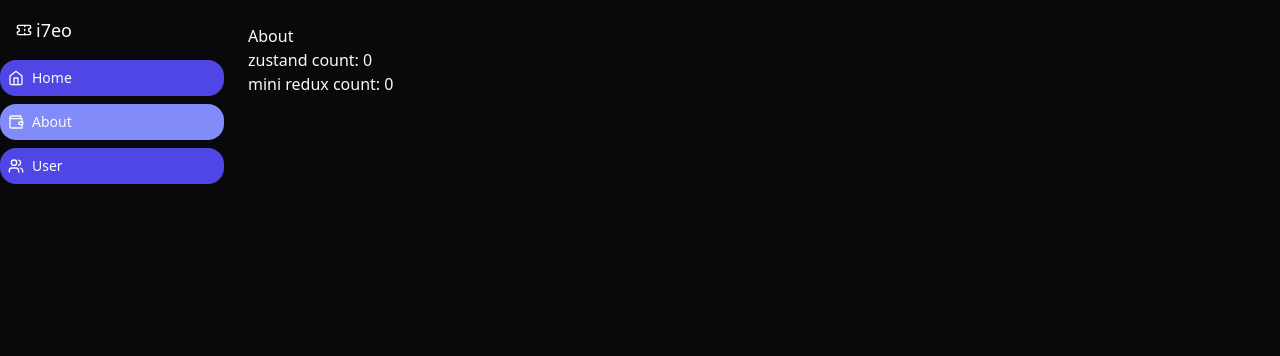
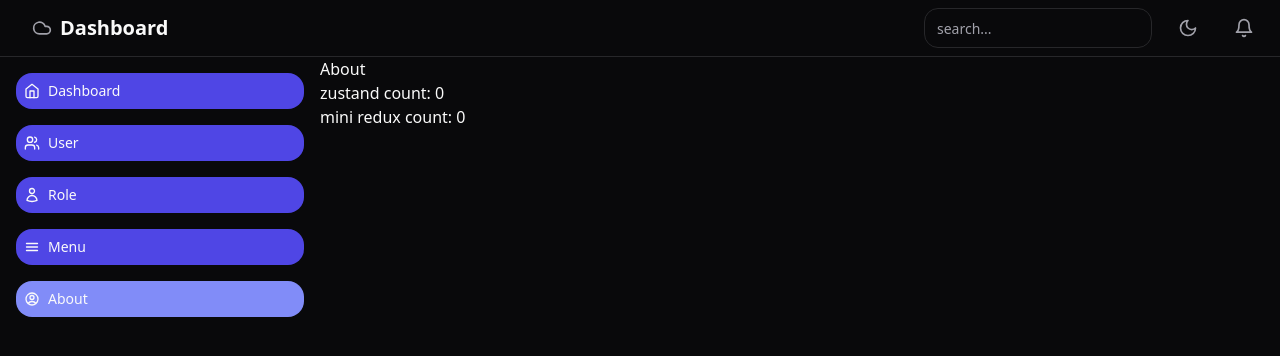
Before and after one commit to i7eo/nest-zero-to-hero-frontend, a React (Vite) app: page /about in a window 1280 px wide. Shown: the top 356 px of the page. Built offline with nearby package versions, Linux system fonts and the light colour scheme; the HTML template or start-up script is replaced by a standard one.

Commit message:
feat: layout & skeleton

```diff
--- /dev/null
+++ b/src/components/skeleton/content.skeleton.tsx
@@ -0,0 +1,60 @@
+import { Skeleton } from '../ui/skeleton'
+
+const ContentSkeleton: React.FC<React.PropsWithChildren> = (props) => {
+  const { children } = props
+
+  return (
+    <main className="flex grow flex-col">
+      {/* <nav className="flex items-center justify-end border-b border-zinc-200 px-4 py-2 dark:border-zinc-800">
+        <div className="flex items-center space-x-4 py-1">
+          <div>
+            <Skeleton className="h-8 w-[200px]" />
+          </div>
+          <Skeleton className="h-8 w-10" />
+          <Skeleton className="h-8 w-10" />
+        </div>
+      </nav> */}
+      <section className="flex grow flex-col space-y-4 overflow-hidden p-4">
+        <div className="mb-6 flex justify-between space-x-4">
+          <Skeleton className="h24 w-24" />
+          <div className="grow space-y-4">
+            <Skeleton className="h-8 w-full" />
+            <Skeleton className="h-8 w-full" />
+            <Skeleton className="h-8 w-full" />
+          </div>
+        </div>
+        <div className="flex grow flex-col space-y-6">
+          <Skeleton className="h-8 w-full" />
+          <Skeleton className="h-8 w-full" />
+          <div className="flex grow items-center justify-center">
+            <svg
+              className="mr-4 h-6 w-6 animate-spin text-indigo-500"
+              xmlns="http://www.w3.org/2000/svg"
+              fill="none"
+              viewBox="0 0 24 24"
+            >
+              <circle
+                className="opacity-25"
+                cx="12"
+                cy="12"
+                r="10"
+                stroke="currentColor"
+                stroke-width="4"
+              ></circle>
+              <path
+                className="opacity-75"
+                fill="currentColor"
+                d="M4 12a8 8 0 018-8V0C5.373 0 0 5.373 0 12h4zm2 5.291A7.962 7.962 0 014 12H0c0 3.042 1.135 5.824 3 7.938l3-2.647z"
+              ></path>
+            </svg>
+            {children}
+          </div>
+          <Skeleton className="h-8 w-full" />
+          <Skeleton className="h-8 w-full" />
+        </div>
+      </section>
+    </main>
+  )
+}
+
+export default ContentSkeleton
--- /dev/null
+++ b/src/components/ui/skeleton.tsx
@@ -0,0 +1,15 @@
+import { cn } from "@/util/shadcn-ui.util"
+
+function Skeleton({
+  className,
+  ...props
+}: React.HTMLAttributes<HTMLDivElement>) {
+  return (
+    <div
+      className={cn("animate-pulse rounded-md bg-muted", className)}
+      {...props}
+    />
+  )
+}
+
+export { Skeleton }
--- a/src/layout/default/components/content.tsx
+++ b/src/layout/default/components/content.tsx
@@ -1,7 +1,56 @@
+import { Button } from '@/components/ui/button'
+import { Input } from '@/components/ui/input'
+
 const Main: React.FC<React.PropsWithChildren> = (props) => {
   const { children } = props
 
-  return <main className="flex-grow p-6">{children}</main>
+  return (
+    <main className="flex grow flex-col">
+      <nav className="flex items-center justify-end border-b border-zinc-200 px-4 py-2 dark:border-zinc-800">
+        <div className="flex items-center space-x-4">
+          <div>
+            <Input type="text" placeholder="search..." />
+          </div>
+          <Button size="icon" variant="ghost">
+            <svg
+              className=" h-5 w-5 text-zinc-500 dark:text-zinc-400"
+              fill="none"
+              height="24"
+              stroke="currentColor"
+              strokeLinecap="round"
+              strokeLinejoin="round"
+              strokeWidth="2"
+              viewBox="0 0 24 24"
+              width="24"
+              xmlns="http://www.w3.org/2000/svg"
+            >
+              <path d="M12 3a6 6 0 0 0 9 9 9 9 0 1 1-9-9Z" />
+            </svg>
+            <span className="sr-only">Toggle dark mode</span>
+          </Button>
+          <Button size="icon" variant="ghost">
+            <svg
+              className=" h-5 w-5 text-zinc-500 dark:text-zinc-400"
+              fill="none"
+              height="24"
+              stroke="currentColor"
+              strokeLinecap="round"
+              strokeLinejoin="round"
+              strokeWidth="2"
+              viewBox="0 0 24 24"
+              width="24"
+              xmlns="http://www.w3.org/2000/svg"
+            >
+              <path d="M6 8a6 6 0 0 1 12 0c0 7 3 9 3 9H3s3-2 3-9" />
+              <path d="M10.3 21a1.94 1.94 0 0 0 3.4 0" />
+            </svg>
+            <span className="sr-only">View notifications</span>
+          </Button>
+        </div>
+      </nav>
+      <section className="grow overflow-hidden">{children}</section>
+    </main>
+  )
 }
 
 export default Main
--- a/src/layout/default/components/sider-bar.tsx
+++ b/src/layout/default/components/sider-bar.tsx
@@ -1,12 +1,13 @@
 import { useLocation, useNavigate } from 'react-router-dom'
 import { cn } from '@/util/shadcn-ui.util'
+import { Button } from '@/components/ui/button'
 
 const navbarList = [
   {
     id: 1,
-    label: 'Home',
-    name: 'Home',
-    path: '/home',
+    label: 'Dashboard',
+    name: 'Dashboard',
+    path: '/dashboard',
     icon: () => (
       <svg
         className=" h-4 w-4"
@@ -27,30 +28,6 @@ const navbarList = [
   },
   {
     id: 2,
-    label: 'About',
-    name: 'About',
-    path: '/about',
-    icon: () => (
-      <svg
-        className=" h-4 w-4"
-        fill="none"
-        height="24"
-        stroke="currentColor"
-        strokeLinecap="round"
-        strokeLinejoin="round"
-        strokeWidth="2"
-        viewBox="0 0 24 24"
-        width="24"
-        xmlns="http://www.w3.org/2000/svg"
-      >
-        <path d="M21 12V7H5a2 2 0 0 1 0-4h14v4" />
-        <path d="M3 5v14a2 2 0 0 0 2 2h16v-5" />
-        <path d="M18 12a2 2 0 0 0 0 4h4v-4Z" />
-      </svg>
-    ),
-  },
-  {
-    id: 3,
     label: 'User',
     name: 'User',
     path: '/user',
@@ -74,6 +51,72 @@ const navbarList = [
       </svg>
     ),
   },
+  {
+    id: 3,
+    label: 'Role',
+    name: 'Role',
+    path: '/role',
+    icon: () => (
+      <svg
+        className=" h-4 w-4"
+        fill="none"
+        height="24"
+        stroke="currentColor"
+        strokeLinecap="round"
+        strokeLinejoin="round"
+        strokeWidth="2"
+        viewBox="0 0 24 24"
+        width="24"
+        xmlns="http://www.w3.org/2000/svg"
+      >
+        <path d="M15.75 6a3.75 3.75 0 11-7.5 0 3.75 3.75 0 017.5 0zM4.501 20.118a7.5 7.5 0 0114.998 0A17.933 17.933 0 0112 21.75c-2.676 0-5.216-.584-7.499-1.632z" />
+      </svg>
+    ),
+  },
+  {
+    id: 4,
+    label: 'Menu',
+    name: 'Menu',
+    path: '/menu',
+    icon: () => (
+      <svg
+        className=" h-4 w-4"
+        fill="none"
+        height="24"
+        stroke="currentColor"
+        strokeLinecap="round"
+        strokeLinejoin="round"
+        strokeWidth="2"
+        viewBox="0 0 24 24"
+        width="24"
+        xmlns="http://www.w3.org/2000/svg"
+      >
+        <path d="M3.75 6.75h16.5M3.75 12h16.5m-16.5 5.25h16.5" />
+      </svg>
+    ),
+  },
+  {
+    id: 10,
+    label: 'About',
+    name: 'About',
+    path: '/about',
+    icon: () => (
+      <svg
+        className=" h-4 w-4"
+        fill="none"
+        height="24"
+        stroke="currentColor"
+        strokeLinecap="round"
+        strokeLinejoin="round"
+        strokeWidth="2"
+        viewBox="0 0 24 24"
+        width="24"
+        xmlns="http://www.w3.org/2000/svg"
+      >
+        <path d="M17.982 18.725A7.488 7.488 0 0012 15.75a7.488 7.488 0 00-5.982 2.975m11.963 0a9 9 0 10-11.963 0m11.963 0A8.966 8.966 0 0112 21a8.966 8.966 0 01-5.982-2.275M15 9.75a3 3 0 11-6 0 3 3 0 016 0z" />
+      </svg>
+    ),
+  },
 ]
 
 type Props = {}
@@ -83,28 +126,30 @@ const SiderBar: React.FC<Props> = () => {
   const { pathname } = useLocation()
 
   return (
-    <aside className="sticky top-0 h-screen w-56">
-      <div className="m-4 flex items-center space-x-1">
-        <svg
-          className=" h-4 w-4"
-          fill="none"
-          height="24"
-          stroke="currentColor"
-          strokeLinecap="round"
-          strokeLinejoin="round"
-          strokeWidth="2"
-          viewBox="0 0 24 24"
-          width="24"
-          xmlns="http://www.w3.org/2000/svg"
-        >
-          <path d="M2 9a3 3 0 0 1 0 6v2a2 2 0 0 0 2 2h16a2 2 0 0 0 2-2v-2a3 3 0 0 1 0-6V7a2 2 0 0 0-2-2H4a2 2 0 0 0-2 2Z" />
-          <path d="M13 5v2" />
-          <path d="M13 17v2" />
-          <path d="M13 11v2" />
-        </svg>
-        <h1 className="text-lg font-medium">i7eo</h1>
+    <aside className="sticky top-0 w-80">
+      <div className="flex items-center border-b border-zinc-200 px-4 py-2 dark:border-zinc-800">
+        <Button variant="ghost">
+          <svg
+            className=" mr-2 h-5 w-5 text-zinc-500 dark:text-zinc-400"
+            fill="none"
+            height="24"
+            stroke="currentColor"
+            strokeLinecap="round"
+            strokeLinejoin="round"
+            strokeWidth="2"
+            viewBox="0 0 24 24"
+            width="24"
+            xmlns="http://www.w3.org/2000/svg"
+          >
+            <path d="M17.5 19H9a7 7 0 1 1 6.71-9h1.79a4.5 4.5 0 1 1 0 9Z" />
+          </svg>
+          <span className="sr-only">Dashboard</span>
+          <h1 className="text-xl font-semibold text-zinc-900 dark:text-zinc-50">
+            Dashboard
+          </h1>
+        </Button>
       </div>
-      <nav className="space-y-2">
+      <nav className="space-y-4 p-4">
         {navbarList.map(({ path, name, label, icon }) => (
           <button
             key={name}
--- a/src/layout/default/default.layout.tsx
+++ b/src/layout/default/default.layout.tsx
@@ -7,7 +7,7 @@ type Props = {}
 
 const DefaultLayout: React.FC<Props> = () => {
   return (
-    <section className="flex">
+    <section className="flex h-full">
       <SiderBar />
       <Content children={<Outlet />} />
     </section>
--- a/src/view/home/home.page.tsx
+++ b/src/view/dashboard/dashboard.page.tsx
@@ -14,7 +14,7 @@ const HomePage: React.FC = () => {
   useEffect(() => console.log('componentDidMount and count-Update'), [count])
 
   return (
-    <>
+    <section className="page-dashboard p-4">
       <h2>Home</h2>
 
       <ReactLogo />
@@ -54,7 +54,7 @@ const HomePage: React.FC = () => {
       <p>
         Edit <code>Home.tsx</code> and save to test HMR updates.
       </p>
-    </>
+    </section>
   )
 }
 
--- a/src/view/login.page.tsx
+++ b/src/view/login.page.tsx
@@ -3,7 +3,7 @@ import * as z from 'zod'
 import { useForm } from 'react-hook-form'
 // import useSWR from 'swr'
 import useSWRMutation from 'swr/mutation'
-import { Link } from 'react-router-dom'
+import { Link, useNavigate } from 'react-router-dom'
 import { Button } from '@/components/ui/button'
 import {
   Form,
@@ -44,6 +44,8 @@ function LoginForm() {
   // console.log(error)
   // console.log(isLoading)
 
+  const navigate = useNavigate()
+
   const { trigger } = useSWRMutation('/api/v1/login', sendRequest)
 
   // 1. Define your form.
@@ -64,6 +66,7 @@ function LoginForm() {
     console.log(values)
 
     trigger(values)
+    navigate('/')
   }
 
   return (
--- /dev/null
+++ b/src/view/menu/menu.page.tsx
@@ -0,0 +1,5 @@
+const MenuPage: React.FC = () => {
+  return <>Menu Page</>
+}
+
+export default MenuPage
--- /dev/null
+++ b/src/view/role/role.page.tsx
@@ -0,0 +1,5 @@
+const RolePage: React.FC = () => {
+  return <>Role Page</>
+}
+
+export default RolePage
--- a/src/view/user/user.page.tsx
+++ b/src/view/user/user.page.tsx
@@ -5,7 +5,7 @@ import { useDataStore } from '@/store/datasource.store'
 
 import useClickOutSide from '@/hook/use-click-outside'
 
-const UsersPage: React.FC = () => {
+const UserPage: React.FC = () => {
   const zustandCount = useCountStore((state) => state.count)
   const dataState = useDataStore()
 
@@ -40,4 +40,4 @@ const UsersPage: React.FC = () => {
   )
 }
 
-export default UsersPage
+export default UserPage
```
Also changed, not shown: src/router/app.router.tsx (+28 -9 lines).
